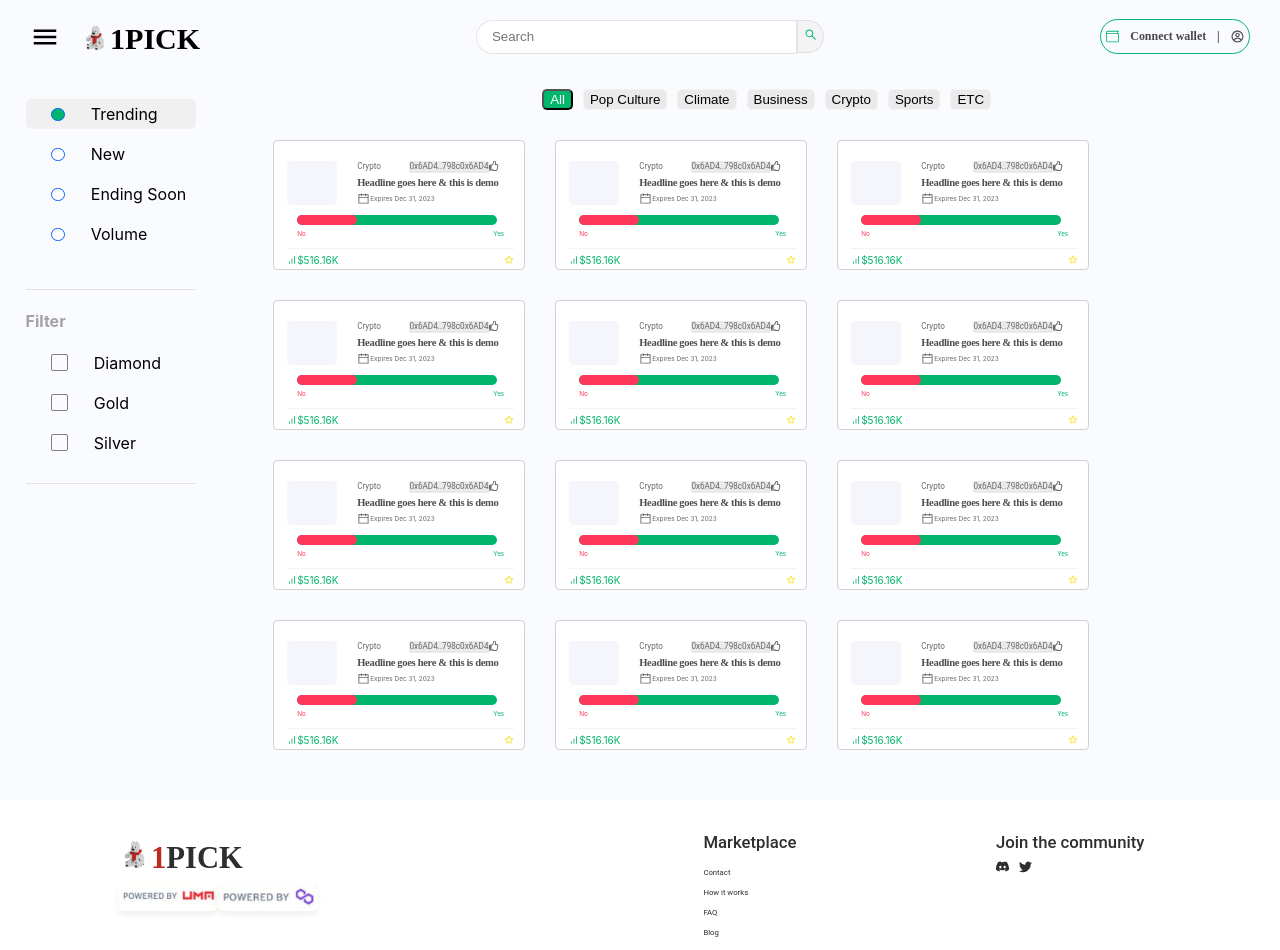
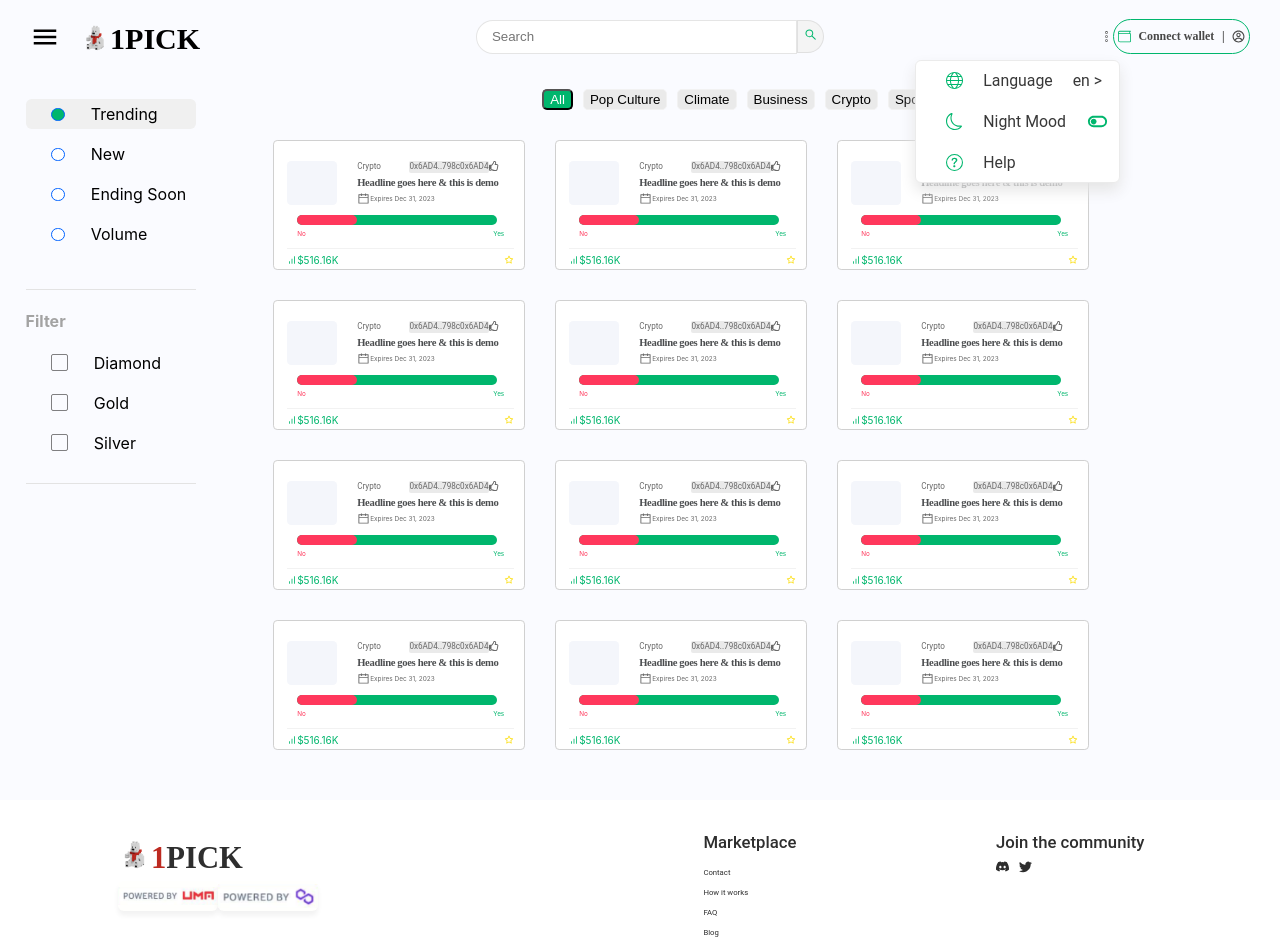
Before and after one commit to ParkJu-hong/onepick, a React (Create React App) app: page / in a window 1280 px wide. Both pictures are taken after a click on the icon 1112 px from the left and 36 px from the top of the page. Built offline with nearby package versions, Linux system fonts and the light colour scheme.

Commit message:
pc small menu 퍼블리싱

```diff
--- a/src/components/Header.js
+++ b/src/components/Header.js
@@ -2,11 +2,13 @@ import React, { useState, useEffect } from 'react';
 import styled from 'styled-components';
 import { IoMenuSharp } from 'react-icons/io5';
 import { AiOutlineSearch } from 'react-icons/ai';
-import { BsWallet } from 'react-icons/bs';
-import { BiArrowBack } from 'react-icons/bi';
+import { BsWallet, BsMoon, BsQuestionCircle } from 'react-icons/bs';
+import { BiArrowBack, BiToggleLeft, BiToggleRight } from 'react-icons/bi';
 import { CgProfile } from 'react-icons/cg';
+import { CiMenuKebab } from 'react-icons/ci';
 import RecommandCard from './RecommandCard';
 import SideMenus from './SideMenus';
+import { TfiWorld } from 'react-icons/tfi';
 
 const Main = styled.div`
     padding: 15px 30px 31px 30px;
@@ -135,6 +137,31 @@ const Main = styled.div`
         /* 메뉴 아이템 스타일 */
     }
     // 사이드 메뉴 끝
+    .pc__small__menu {
+                position: fixed;
+                top: 60px;
+                right: 160px;
+                background: #FFFFFF;
+                border: 0.746062px solid #EBEBEB;
+                box-shadow: 0px 7.46062px 14.9212px #E5E5E5;
+                border-radius: 5.98739px;
+
+                .setting__section {
+                    margin: 10px;
+                    font-family: 'Roboto';
+                    font-style: normal;
+                    font-weight: 400;
+                    font-size: 15.8538px;
+                    line-height: 19px;
+                    color: #383838;
+
+                    .for__align__item__center {
+                        display: flex;
+                        align-items: center;
+                        margin-left: 20px;
+                    }
+                }
+            }
 
     @media screen and (max-width: 768px) {
 
@@ -232,6 +259,8 @@ function Header() {
     const [keyword, setKeyword] = useState('');
     const [showRecommendations, setShowRecommendations] = useState(false);
     const [isSideMenusOpen, setIsSideMenusOpen] = useState(false);
+    const [isPcSmallMenu, setIsPcSmallMenu] = useState(false);
+    const [nightMode, setNightMode] = useState(false);
 
     const toggleMenu = () => {
         setIsSideMenusOpen(!isSideMenusOpen);
@@ -300,6 +329,11 @@ function Header() {
                     )}
                 </div>
                 <div className="profile__section">
+                    <div style={{ display: 'flex', alignItems: 'center' }}>
+                        <CiMenuKebab size={13} onClick={() => {
+                            setIsPcSmallMenu(!isPcSmallMenu);
+                        }} />
+                    </div>
                     <div className="profill__box">
                         <BsWallet color="#00B66D" size={13} />
                         <div>Connect wallet</div>
@@ -327,12 +361,32 @@ function Header() {
                     </div>
                 </div>
                     <div className="back__to__prepage">
-                        <BiArrowBack size={30} onClick={()=>{
+                        <BiArrowBack size={30} onClick={() => {
                             setShowRecommendations(false);
-                        }}/>
+                        }} />
                     </div>
                 </>
                 )}
+                {isPcSmallMenu && (<div className="pc__small__menu">
+                    <div className="setting__section">
+                        <div style={{ display: 'flex' }} >
+                            <div className="for__align__item__center"><TfiWorld size={17} color={'#00B66D'}/></div>
+                            <div className="for__align__item__center">Language</div>
+                            <div className="for__align__item__center">{`en >`}</div>
+                        </div>
+                        <div style={{ display: 'flex', marginTop: '20px' }} >
+                            <div className="for__align__item__center"><BsMoon size={17} color={'#00B66D'} /></div>
+                            <div className="for__align__item__center">Night Mood</div>
+                            <div className="for__align__item__center">{!nightMode ?
+                                <BiToggleLeft onClick={() => { setNightMode(!nightMode) }} size={23} color={'#00B66D'}/>
+                                : <BiToggleRight onClick={() => { setNightMode(!nightMode) }} size={23} color={'#00B66D'}/>}</div>
+                        </div>
+                        <div style={{ display: 'flex', marginTop: '20px' }}>
+                            <div className="for__align__item__center"><BsQuestionCircle size={17} color={'#00B66D'}/></div>
+                            <div className="for__align__item__center">Help</div>
+                        </div>
+                    </div>
+                </div>)}
             </Main>
             {isSideMenusOpen && <SideMenus isSideMenusOpen={isSideMenusOpen} toggleMenu={toggleMenu} />}
         </>
```
